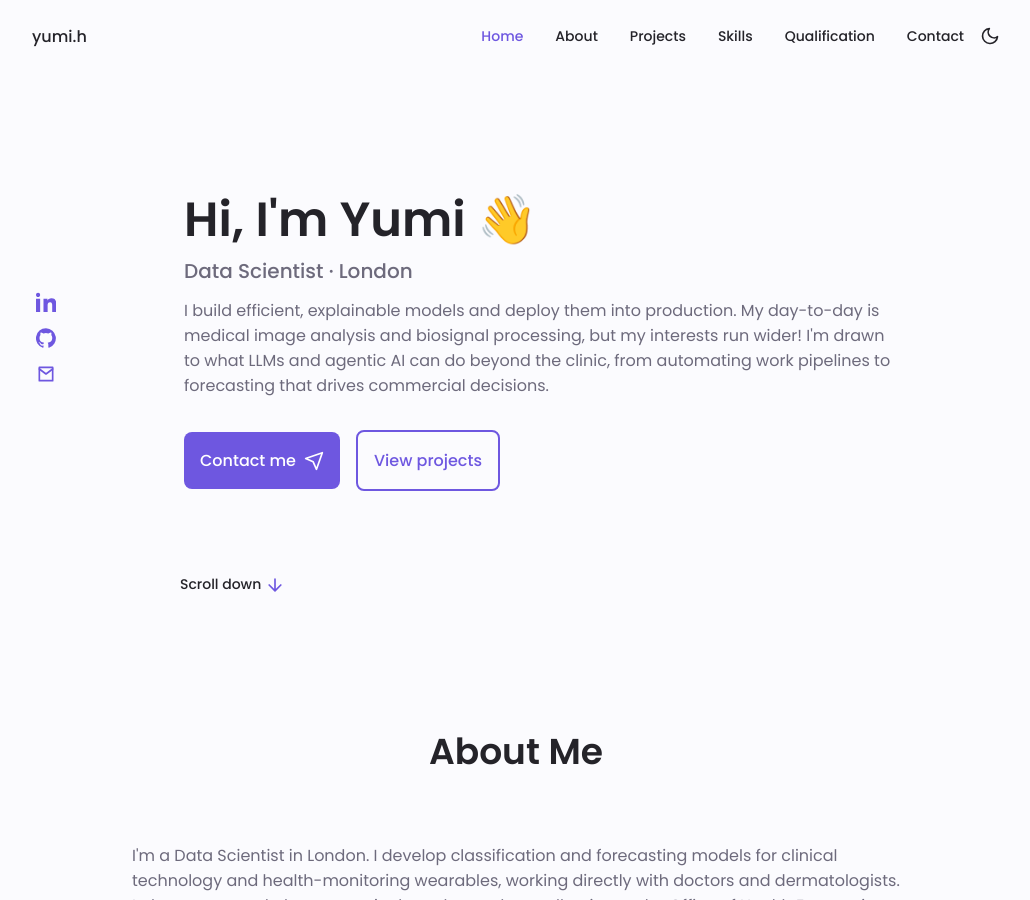
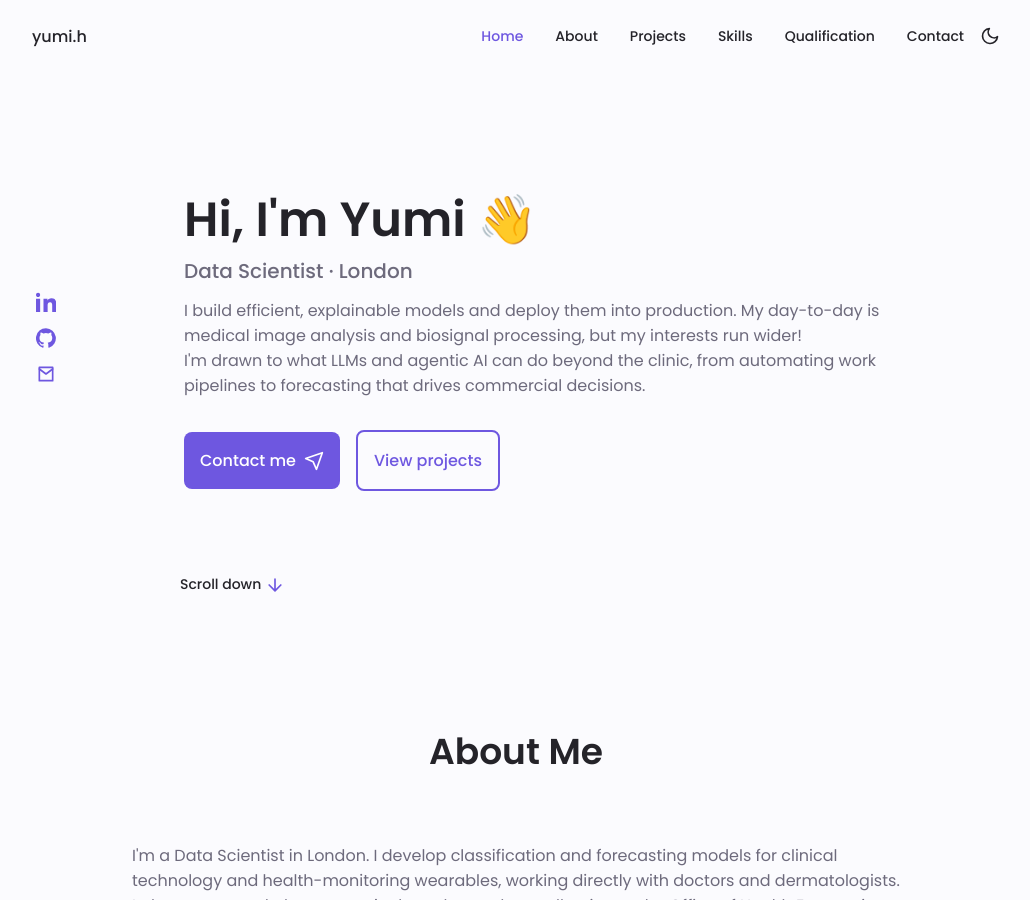
Before and after one commit to yumi-h-1/yumi-h-1.github.io, a Jekyll site: the page built from index.html, in a window 1280 px wide and 900 px high. Shown: the whole window, without its empty margins (124-1154 px from the left). Built offline with Jekyll 4.4.1, drawn with Linux system fonts in a browser that asks for light colours.

```diff
--- a/index.html
+++ b/index.html
@@ -24,7 +24,7 @@ layout: default
         <p class="home__description">
           I build efficient, explainable models and deploy them into production. My day-to-day
           is medical image analysis and biosignal processing, but my interests run wider!
-          I'm drawn to what LLMs and agentic AI can do beyond the clinic, from automating
+        </br>I'm drawn to what LLMs and agentic AI can do beyond the clinic, from automating
           work pipelines to forecasting that drives commercial decisions.
         </p>
         <div class="home__buttons">
```
